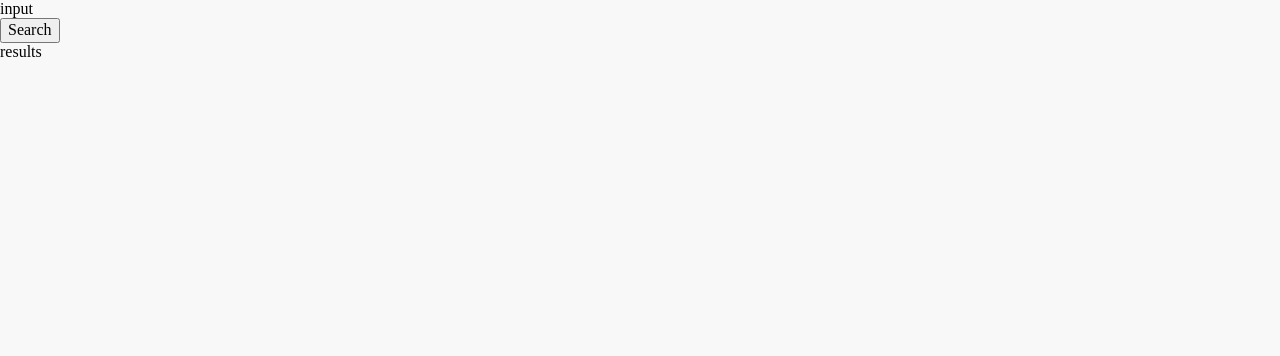
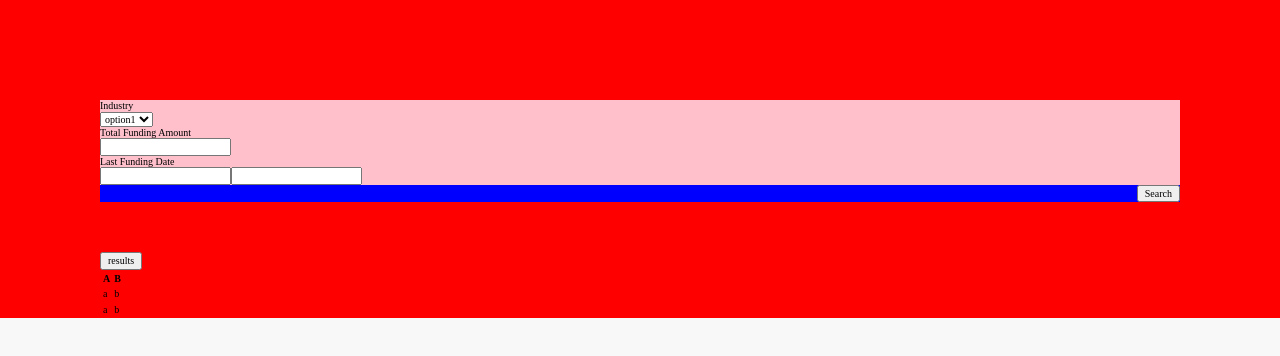
Before and after one commit to nryotaro/furry-doodle, a React (Create React App) app: page / in a window 1280 px wide. Shown: the top 356 px of the page. Built offline with nearby package versions, Linux system fonts and the light colour scheme.

Commit message:
wip. try to display editor as a modal.

```diff
--- a/src/App.scss
+++ b/src/App.scss
@@ -1,4 +1,9 @@
 .container {
+  padding: 10rem 10rem 0rem 10rem;
+  background-color: red;
+  display: flex;
+  row-gap: 5rem;
+  flex-direction: column;
 }
 /*
 .App {
--- /dev/null
+++ b/src/components/Editor/index.module.scss
@@ -0,0 +1,79 @@
+/* The Modal (background) */
+.modal {
+  display: none; /* Hidden by default */
+  position: fixed; /* Stay in place */
+  z-index: 1; /* Sit on top */
+  left: 0;
+  top: 0;
+  width: 100%; /* Full width */
+  height: 100%; /* Full height */
+  overflow: auto; /* Enable scroll if needed */
+  background-color: rgb(0,0,0); /* Fallback color */
+  background-color: rgba(0,0,0,0.4); /* Black w/ opacity */
+  -webkit-animation-name: fadeIn; /* Fade in the background */
+  -webkit-animation-duration: 0.4s;
+  animation-name: fadeIn;
+  animation-duration: 0.4s
+}
+
+/* Modal Content */
+.modalContent {
+  position: fixed;
+  bottom: 0;
+  background-color: #fefefe;
+  width: 100%;
+  -webkit-animation-name: slideIn;
+  -webkit-animation-duration: 0.4s;
+  animation-name: slideIn;
+  animation-duration: 0.4s
+}
+
+/* The Close Button */
+.close {
+  color: white;
+  float: right;
+  font-size: 28px;
+  font-weight: bold;
+}
+
+.close:hover,
+.close:focus {
+  color: #000;
+  text-decoration: none;
+  cursor: pointer;
+}
+
+.modalHeader {
+  padding: 2px 16px;
+  background-color: #5cb85c;
+  color: white;
+}
+
+.modalBody {padding: 2px 16px;}
+
+.modalFooter {
+  padding: 2px 16px;
+  background-color: #5cb85c;
+  color: white;
+}
+
+/* Add Animation */
+@-webkit-keyframes slideIn {
+  from {bottom: -300px; opacity: 0}
+  to {bottom: 0; opacity: 1}
+}
+
+@keyframes slideIn {
+  from {bottom: -300px; opacity: 0}
+  to {bottom: 0; opacity: 1}
+}
+
+@-webkit-keyframes fadeIn {
+  from {opacity: 0}
+  to {opacity: 1}
+}
+
+@keyframes fadeIn {
+  from {opacity: 0}
+  to {opacity: 1}
+}
--- a/src/components/Editor/index.tsx
+++ b/src/components/Editor/index.tsx
@@ -1,7 +1,44 @@
+import { useEffect, useState } from 'react';
+import styles from './index.module.scss';
 
+type EditorProps = {
+  enable: boolean,
+  toggle: (toggle: boolean) => void,
+};
 
-function Editor() {
-  return <div>editor</div>;
+function Editor(props: EditorProps) {
+  const [enable, setEnable] = useState<boolean>(props.enable);
+
+  useEffect(() => {
+    console.log('effect');
+    setEnable(props.enable);
+  },
+    [props.enable]);
+  const style = {
+    display: enable ? 'block' : 'none'
+  };
+  return <div id="myModal" className={styles.modal}
+  style={style} onClick={(e) => {
+    // return false;
+    e.preventDefault();
+    e.stopPropagation();
+    setEnable(false);
+  }}>
+    <div className={styles.modalContent}>
+      <div className={styles.modalHeader}>
+        <span className="close">&times;</span>
+        <h2>Modal Header</h2>
+      </div>
+      <div className={styles.modalBody}>
+        <p>Some text in the Modal Body</p>
+        <p>Some other text...</p>
+      </div>
+      <div className={styles.modalFooter}>
+        <h3>Modal Footer</h3>
+      </div>
+    </div>
+
+  </div>
 }
 
 export default Editor;
--- /dev/null
+++ b/src/components/Search/Form/index.module.scss
@@ -0,0 +1,13 @@
+.container {
+    background-color: pink;
+}
+
+.container > .options {
+
+}
+
+.container > .search {
+   background-color: blue;
+   display: flex;
+   flex-direction: row-reverse;
+}
--- a/src/components/Search/Form/index.tsx
+++ b/src/components/Search/Form/index.tsx
@@ -1,11 +1,27 @@
-
+import styles from './index.module.scss';
 
 function Form() {
-  return <div>
-    <div>
-      input
+  return <div className={styles.container}>
+    <div className={styles.options}>
+      <div>
+        <div>Industry</div>
+        <select>
+          <option value='doge'>option1</option>
+          <option value='doge2'>option2</option>
+          <option value='doge3'>option3</option>
+        </select>
+      </div>
+      <div>
+        <div>Total Funding Amount</div>
+        <input/>
+      </div>
+      <div>
+        <div>Last Funding Date</div>
+        <input />
+        <input />
+      </div>
     </div>
-    <div>
+    <div className={styles.search}>
       <button>Search</button>
     </div>
   </div>;
--- a/src/components/Search/Results/index.tsx
+++ b/src/components/Search/Results/index.tsx
@@ -1,6 +1,36 @@
+import styles from './index.module.scss';
+import Editor from '../../Editor';
+import { useState } from 'react';
 
 function Results() {
-  return <div>results</div>;
+  const [editorEnable, setEditorEnable] = useState<boolean>(false);
+
+  return <div>
+    <button onClick={() => {
+      setEditorEnable(true);
+      }}>
+      results
+    </button>
+    <Editor enable={editorEnable}/>
+    <table>
+      <thead>
+        <tr>
+          <th>A</th>
+          <th>B</th>
+        </tr>
+      </thead>
+      <tbody>
+        <tr>
+          <td>a</td>
+          <td>b</td>
+        </tr>
+        <tr>
+          <td>a</td>
+          <td>b</td>
+        </tr>
+      </tbody>
+    </table>
+  </div>;
 }
 
 export default Results;
--- a/src/index.css
+++ b/src/index.css
@@ -1,3 +1,7 @@
+html {
+  font-size: 62.5%;
+}
+
 body {
   /*
   margin: 0;
```
Also changed, not shown: src/components/Editor/index.scss (deleted), src/components/Search/Form/index.scss (deleted), src/components/Search/Results/index.module.scss (added), src/components/Search/Results/index.scss (deleted).
